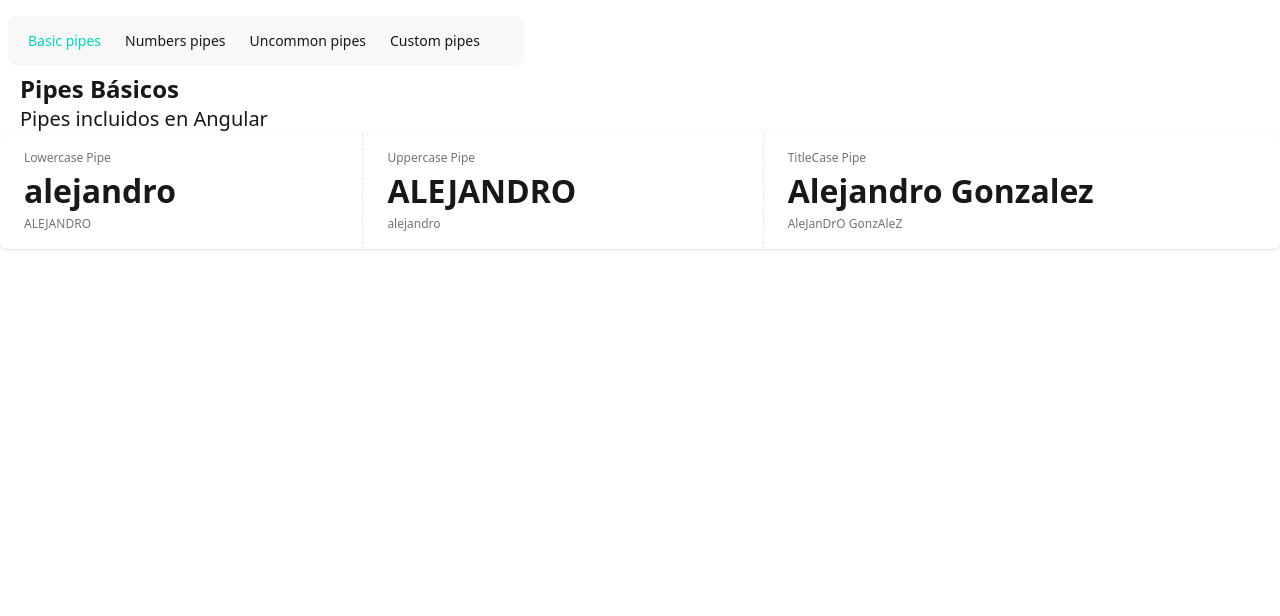
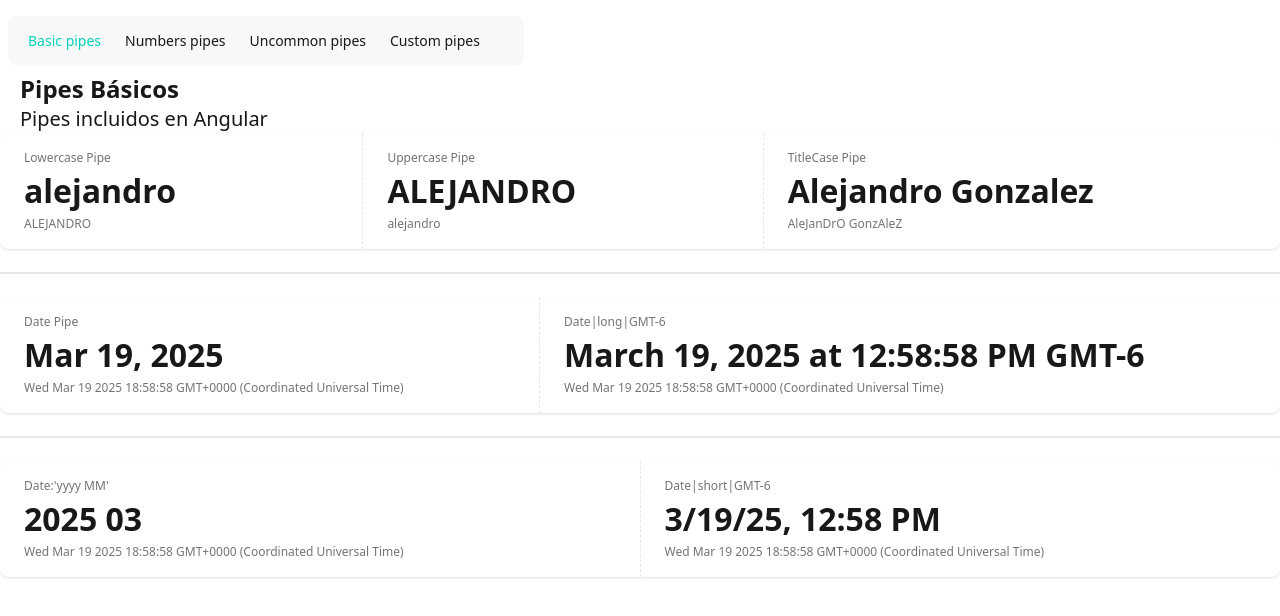
Before and after one commit to alegleez98/AngularLearn, an Angular app in the folder 05-Pipes-app/: page /basic in a window 1280 px wide. Shown: the top 616 px of the page. Built offline with nearby package versions, Linux system fonts and the light colour scheme.

Commit message:
Date pipe

```diff
--- a/05-Pipes-app/src/app/pages/basic-page/basic-page.component.html
+++ b/05-Pipes-app/src/app/pages/basic-page/basic-page.component.html
@@ -22,3 +22,35 @@
     <div class="stat-desc">{{fullName()}}</div>
   </div>
 </div>
+
+<div class="divider"></div>
+
+<div class="stats stats-vertical lg:stats-horizontal shadow w-full">
+  <div class="stat">
+    <div class="stat-title">Date Pipe</div>
+    <div class="stat-value">{{customDate() | date}}</div>
+    <div class="stat-desc">{{customDate()}}</div>
+  </div>
+
+  <div class="stat">
+    <div class="stat-title">Date|long|GMT-6</div>
+    <div class="stat-value">{{customDate() | date:'long': "GMT-6"}}</div>
+    <div class="stat-desc">{{customDate()}}</div>
+  </div>
+</div>
+
+<div class="divider"></div>
+
+<div class="stats stats-vertical lg:stats-horizontal shadow w-full">
+  <div class="stat">
+    <div class="stat-title">Date:'yyyy MM'</div>
+    <div class="stat-value">{{customDate() | date: 'yyyy MM'}}</div>
+    <div class="stat-desc">{{customDate()}}</div>
+  </div>
+
+  <div class="stat">
+    <div class="stat-title">Date|short|GMT-6</div>
+    <div class="stat-value">{{customDate() | date:'short': "GMT-6"}}</div>
+    <div class="stat-desc">{{customDate()}}</div>
+  </div>
+</div>
--- a/05-Pipes-app/src/app/pages/basic-page/basic-page.component.ts
+++ b/05-Pipes-app/src/app/pages/basic-page/basic-page.component.ts
@@ -1,9 +1,9 @@
-import { LowerCasePipe, TitleCasePipe, UpperCasePipe } from '@angular/common';
-import { Component, signal } from '@angular/core';
+import { DatePipe, LowerCasePipe, TitleCasePipe, UpperCasePipe } from '@angular/common';
+import { Component, effect, signal } from '@angular/core';
 
 @Component({
   selector: 'app-basic-page',
-  imports: [LowerCasePipe, UpperCasePipe, TitleCasePipe],
+  imports: [LowerCasePipe, UpperCasePipe, TitleCasePipe, DatePipe],
   templateUrl: './basic-page.component.html',
 })
 export default class BasicPageComponent {
@@ -12,5 +12,18 @@
   nameUpper = signal('ALEJANDRO');
   fullName = signal('AleJanDrO GonzAleZ');
 
+  customDate = signal( new Date() );
+
+  tickingDateEffect = effect((onCleanUp) => {
+    const interval = setInterval(() => {
+      this.customDate.set(new Date());
+      console.log('tick');
+    }, 1000);
+
+    onCleanUp(() => {
+      clearInterval(interval);
+    })
+  })
+
 
 }
```
